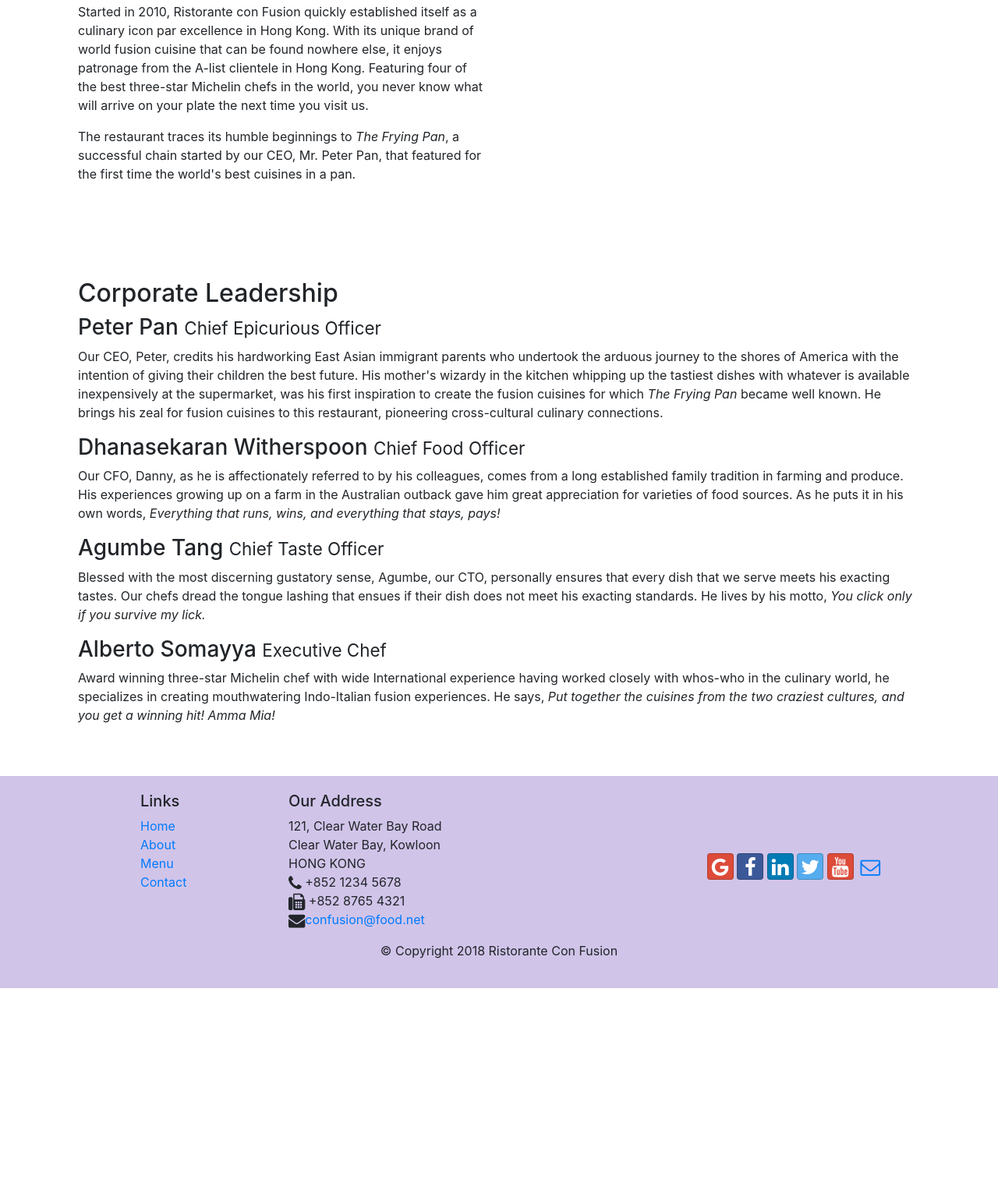
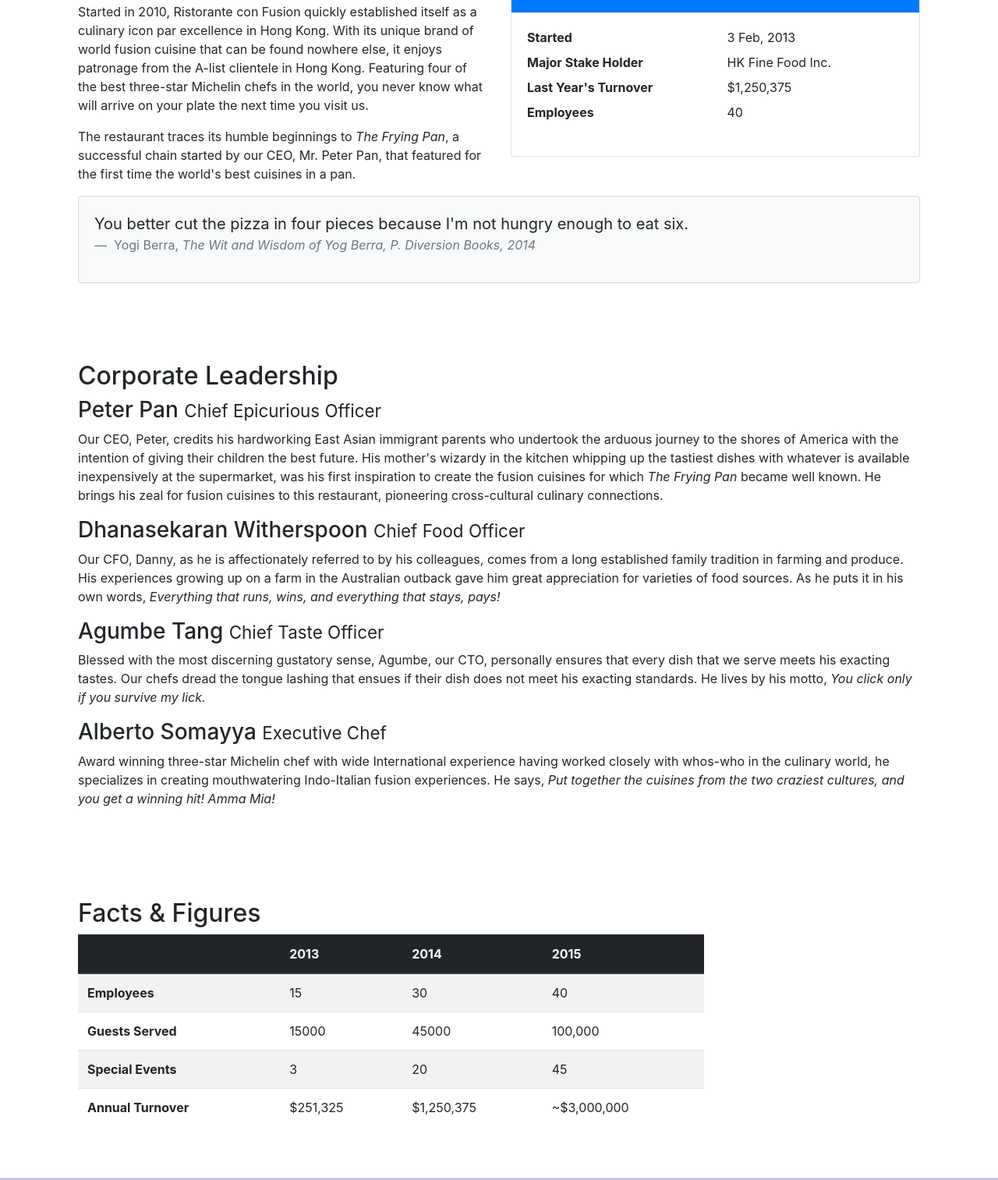
Before and after one commit to Aishwarya2k7/Node, a website: page aboutus.html in a window 1280 px wide. Shown: the part 558-2071 px from the top of the page at 78% size. Before the commit the page ends 1825 px from the top, so only its background shows below. Drawn offline with nearby package versions, Linux system fonts and the light colour scheme.

Commit message:
Table and Cards inserted in about page

```diff
--- a/aboutus.html
+++ b/aboutus.html
@@ -61,7 +61,36 @@
                 <p>Started in 2010, Ristorante con Fusion quickly established itself as a culinary icon par excellence in Hong Kong. With its unique brand of world fusion cuisine that can be found nowhere else, it enjoys patronage from the A-list clientele in Hong Kong.  Featuring four of the best three-star Michelin chefs in the world, you never know what will arrive on your plate the next time you visit us.</p>
                 <p>The restaurant traces its humble beginnings to <em>The Frying Pan</em>, a successful chain started by our CEO, Mr. Peter Pan, that featured for the first time the world's best cuisines in a pan.</p>
             </div>
-            <div>
+            <div class="col-sm">
+                <div class="card">
+                    <h3 class="card-header bg-primary text-white">Facts At a Glance</h3>
+                    <div class="card-body">
+                        <dl class="row">
+                            <dt class="col-6">Started</dt>
+                            <dd class="col-6">3 Feb, 2013</dd>
+                            <dt class="col-6">Major Stake Holder</dt>
+                            <dd class="col-6">HK Fine Food Inc.</dd>
+                            <dt class="col-6">Last Year's Turnover</dt>
+                            <dd class="col-6">$1,250,375</dd>
+                            <dt class="col-6">Employees</dt>
+                            <dd class="col-6">40</dd>
+
+                        </dl>
+                    </div>
+                </div>
+            </div>
+            <div class="col-12">
+                <div class="card card-body bg-light">
+                  <blockquote class="blockquote">
+                      <p class="mb-0">
+                          You better cut the pizza in four pieces because I'm not hungry enough to eat six.
+                      </p>
+                      <footer class="blockquote-footer">
+                          Yogi Berra,
+                          <cite title="Cource Title">The Wit and Wisdom of Yog Berra, P. Diversion Books, 2014</cite>
+                      </footer>
+                  </blockquote>
+                </div>
             </div>
         </div>
 
@@ -78,6 +107,50 @@
                 <h3>Alberto Somayya <small>Executive Chef</small></h3>
                 <p class="d-none d-sm-block">Award winning three-star Michelin chef with wide International experience having worked closely with whos-who in the culinary world, he specializes in creating mouthwatering Indo-Italian fusion experiences. He says, <em>Put together the cuisines from the two craziest cultures, and you get a winning hit! Amma Mia!</em></p>
             </div>
+       </div>
+
+       <div class="row row-content">
+           <div class="col-12 col-sm-9">
+               <h2>Facts &amp; Figures</h2>
+               <div class="table-responsive">
+                   <table class="table table-striped">
+                       <thead class="thead-dark">
+                           <tr>
+                               <th>&nbsp;</th>
+                               <th>2013</th>
+                               <th>2014</th>
+                               <th>2015</th>
+                           </tr>
+                       </thead>
+                       <tbody>
+                           <tr>
+                               <th>Employees</th>
+                               <td>15</td>
+                               <td>30</td>
+                               <td>40</td>
+                           </tr>
+                           <tr>
+                            <th>Guests Served</th>
+                            <td>15000</td>
+                            <td>45000</td>
+                            <td>100,000</td>
+                        </tr>
+                        <tr>
+                            <th>Special Events</th>
+                            <td>3</td>
+                            <td>20</td>
+                            <td>45</td>
+                        </tr>
+                        <tr>
+                            <th>Annual Turnover</th>
+                            <td>$251,325</td>
+                            <td>$1,250,375</td>
+                            <td>~$3,000,000</td>
+                        </tr>
+                       </tbody>
+                   </table>
+               </div>
+           </div>
        </div>
 
     </div>
```
